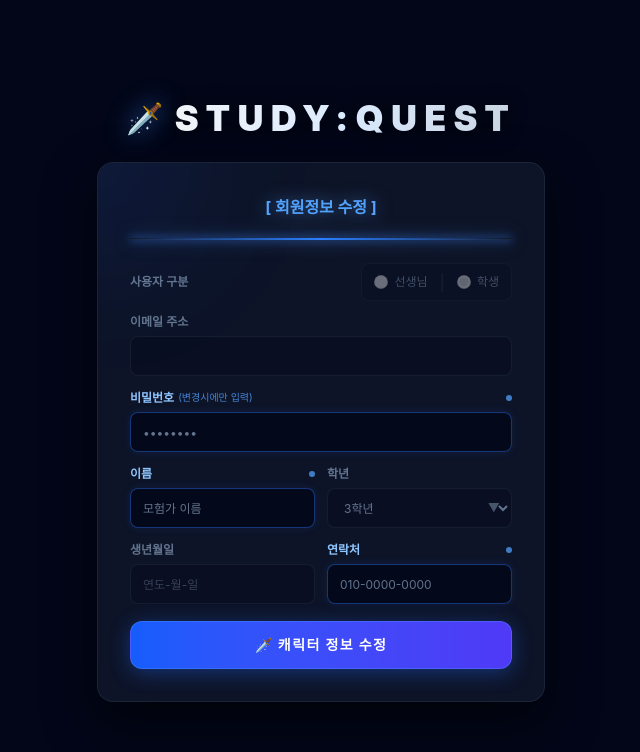
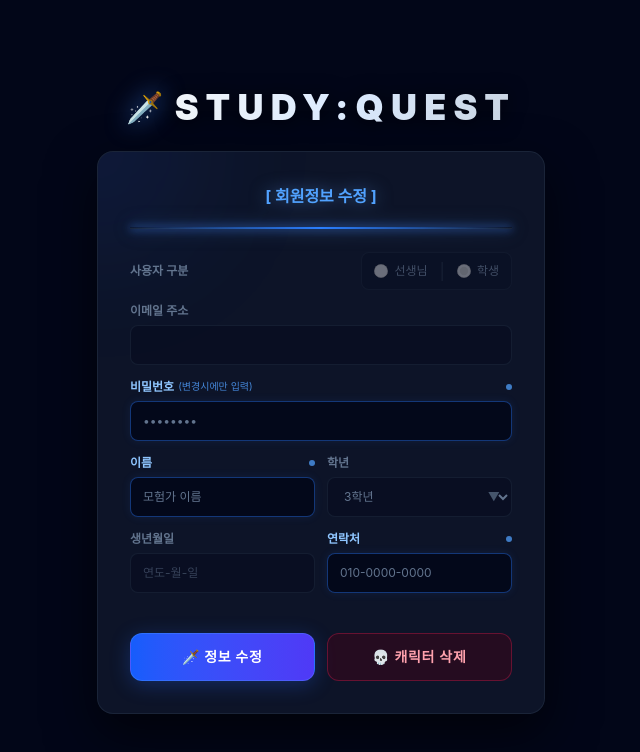
Before and after one commit to dwune08/studyquest, a React (Vite) app in the folder studyquest-frontend/study-quest/: page /users/1/modify in a window 1280 px wide. Shown: the top 752 px of the page, without its empty margins (319-959 px from the left). Built offline with nearby package versions, Linux system fonts and the light colour scheme; no server answers.

Commit message:
feat: 수정 페이지 삭제 버튼 기능 추가

```diff
--- a/studyquest-frontend/study-quest/src/pages/student/StudentMyPage.jsx
+++ b/studyquest-frontend/study-quest/src/pages/student/StudentMyPage.jsx
@@ -195,10 +195,6 @@ const StudentMyPage = () => {
                     <p className="text-xs font-semibold text-blue-400">MY STATUS</p>
                     <h3 className="text-base sm:text-lg font-extrabold text-slate-100">나의 능력치</h3>
                   </div>
-
-                  <div className="rounded-xl border border-blue-500/30 bg-blue-950/50 px-3 py-1 text-xs font-bold text-blue-300">
-                    Lv.{currentStatus.statusLevel}
-                  </div>
                 </div>
 
                 <div className="grid grid-cols-3 gap-3 sm:gap-4">
@@ -208,7 +204,7 @@ const StudentMyPage = () => {
                     <p className="mt-0.5 text-xl sm:text-2xl font-black text-blue-400">
                       {currentStatus.statusAttack}
                     </p>
-                    <p className="mt-1 text-[10px] sm:text-[11px] text-slate-500">5지선다</p>
+                    <p className="mt-1 text-[10px] sm:text-[11px] text-slate-500">5지선다 퀴즈</p>
                   </div>
 
                   <div className="rounded-xl border border-slate-800/80 bg-[#0f1a2e] p-3 sm:p-4 transition-all hover:border-purple-500/50">
@@ -217,7 +213,7 @@ const StudentMyPage = () => {
                     <p className="mt-0.5 text-xl sm:text-2xl font-black text-purple-400">
                       {currentStatus.statusWisdom}
                     </p>
-                    <p className="mt-1 text-[10px] sm:text-[11px] text-slate-500">빈칸 채우기</p>
+                    <p className="mt-1 text-[10px] sm:text-[11px] text-slate-500">단답형 퀴즈</p>
                   </div>
 
                   <div className="rounded-xl border border-slate-800/80 bg-[#0f1a2e] p-3 sm:p-4 transition-all hover:border-cyan-500/50">
--- a/studyquest-frontend/study-quest/src/pages/user/ModifyPage.jsx
+++ b/studyquest-frontend/study-quest/src/pages/user/ModifyPage.jsx
@@ -6,7 +6,7 @@ import { useAuth } from "../../hooks/useAuth";
 
 const ModifyPage = () => {
   const { no } = useParams();
-  const { goStudentMyPage, goBack } = useCustomNavigate();
+  const { goStudentMyPage, goBack, goLogin } = useCustomNavigate();
   const { user, currentNo } = useAuth(); // 통합 인증 훅 활용 (Redux + LocalStorage 통합)
 
   const [loading, setLoading] = useState(false);
@@ -69,7 +69,6 @@ useEffect(() => {
 
     fetchMemberData();
 
-// 💡 핵심: goBack이나 user 객체 전체 대신, 식별 문자열/숫자인 'no'와 'targetUserNo'만 의존성으로 전달합니다.
     // eslint-disable-next-line react-hooks/exhaustive-deps
   }, [no, targetUserNo]);
 
@@ -78,6 +77,7 @@ useEffect(() => {
     setFormData((prev) => ({ ...prev, [name]: value }));
   };
 
+  // 회원 정보 수정
   const handleSubmit = async (e) => {
     e.preventDefault();
     try {
@@ -96,6 +96,36 @@ useEffect(() => {
     } catch (err) {
       console.error("회원 정보 수정 실패:", err);
       alert(err.response?.data?.message || "정보 수정에 실패했습니다. 다시 시도해 주세요.");
+    } finally {
+      setLoading(false);
+    }
+  };
+
+  // 캐릭터(회원) 삭제 처리
+  const handleDelete = async () => {
+    const confirmDelete = window.confirm(
+      "정말로 캐릭터를 삭제하시겠습니까?\n삭제된 계정과 모험 기록은 복구할 수 없습니다."
+    );
+
+    if (!confirmDelete) return;
+
+    try {
+      setLoading(true);
+      await jwtAxios.delete(`/users/${no}`);
+      alert("캐릭터가 성공적으로 삭제되었습니다.");
+
+      // 로컬 스토리지 정리 후 로그인 페이지로 이동
+      localStorage.clear();
+      sessionStorage.clear();
+
+      if (typeof goLogin === "function") {
+        goLogin();
+      } else {
+        window.location.href = "/login";
+      }
+    } catch (err) {
+      console.error("캐릭터 삭제 실패:", err);
+      alert(err.response?.data?.message || "캐릭터 삭제 중 오류가 발생했습니다.");
     } finally {
       setLoading(false);
     }
@@ -121,7 +151,7 @@ useEffect(() => {
       </div>
 
       {/* 폼 컨테이너 */}
-      <div className="w-full max-w-md bg-slate-900/90 border border-slate-800/80 rounded-2xl p-6 sm:p-8 shadow-[0_20px_50px_rgba(0,0,0,0.6)] backdrop-blur-md h-[540px] flex flex-col relative overflow-hidden">
+      <div className="w-full max-w-md bg-slate-900/90 border border-slate-800/80 rounded-2xl p-6 sm:p-8 shadow-[0_20px_50px_rgba(0,0,0,0.6)] backdrop-blur-md min-h-[540px] flex flex-col relative overflow-hidden">
 
         <div className="absolute -top-24 -left-24 w-48 h-48 bg-blue-600/10 rounded-full blur-3xl pointer-events-none" />
 
@@ -133,7 +163,7 @@ useEffect(() => {
         </div>
 
         <form onSubmit={handleSubmit} className="flex-1 flex flex-col justify-between pt-6 relative z-10">
-          <div className="flex flex-col gap-3.5">
+          <div className="flex flex-col gap-3.5 mb-6">
 
             {/* 사용자 구분 (비활성화) */}
             <div className="flex items-center justify-between gap-2 h-9">
@@ -248,13 +278,25 @@ useEffect(() => {
 
           </div>
 
+          {/* 하단 버튼 영역 (1:1 비율) */}
+          <div className="grid grid-cols-2 gap-3 mt-auto pt-4">
             <button
               type="submit"
               disabled={loading}
-            className="w-full h-12 bg-gradient-to-r from-blue-600 to-indigo-600 hover:from-blue-500 hover:to-indigo-500 text-white font-bold text-sm tracking-widest rounded-xl transition-all duration-200 shadow-[0_4px_20px_rgba(37,99,235,0.4)] active:scale-[0.98] cursor-pointer border border-blue-400/30 shrink-0 mt-auto disabled:opacity-50"
+              className="h-12 bg-gradient-to-r from-blue-600 to-indigo-600 hover:from-blue-500 hover:to-indigo-500 text-white font-bold text-xs sm:text-sm tracking-wider rounded-xl transition-all duration-200 shadow-[0_4px_20px_rgba(37,99,235,0.3)] active:scale-[0.98] cursor-pointer border border-blue-400/30 disabled:opacity-50 flex items-center justify-center gap-1"
             >
-            {loading ? "수정 중..." : "🗡️ 캐릭터 정보 수정"}
+              {loading ? "수정 중..." : "🗡️ 정보 수정"}
             </button>
+
+            <button
+              type="button"
+              onClick={handleDelete}
+              disabled={loading}
+              className="h-12 bg-rose-950/40 hover:bg-rose-900/60 text-rose-300 font-semibold text-xs sm:text-sm tracking-wider rounded-xl transition-all duration-200 border border-rose-500/30 hover:border-rose-500/60 active:scale-[0.98] cursor-pointer disabled:opacity-50 flex items-center justify-center gap-1"
+            >
+              💀 캐릭터 삭제
+            </button>
+          </div>
         </form>
       </div>
     </div>
```
Also changed, not shown: 2 other files (tests, documents, lock files or other folders). Lines whose indentation alone changed are shown as unchanged.
